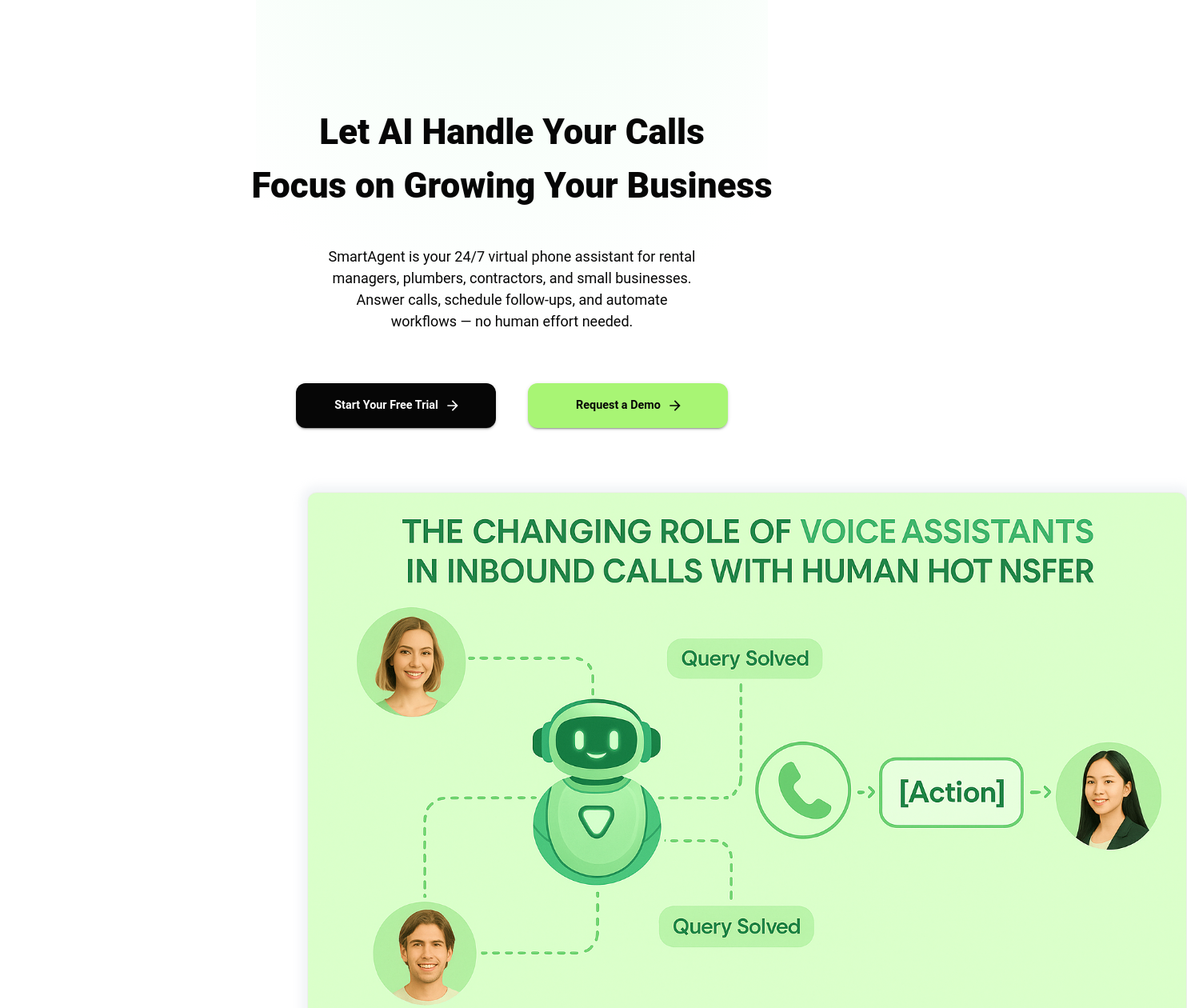
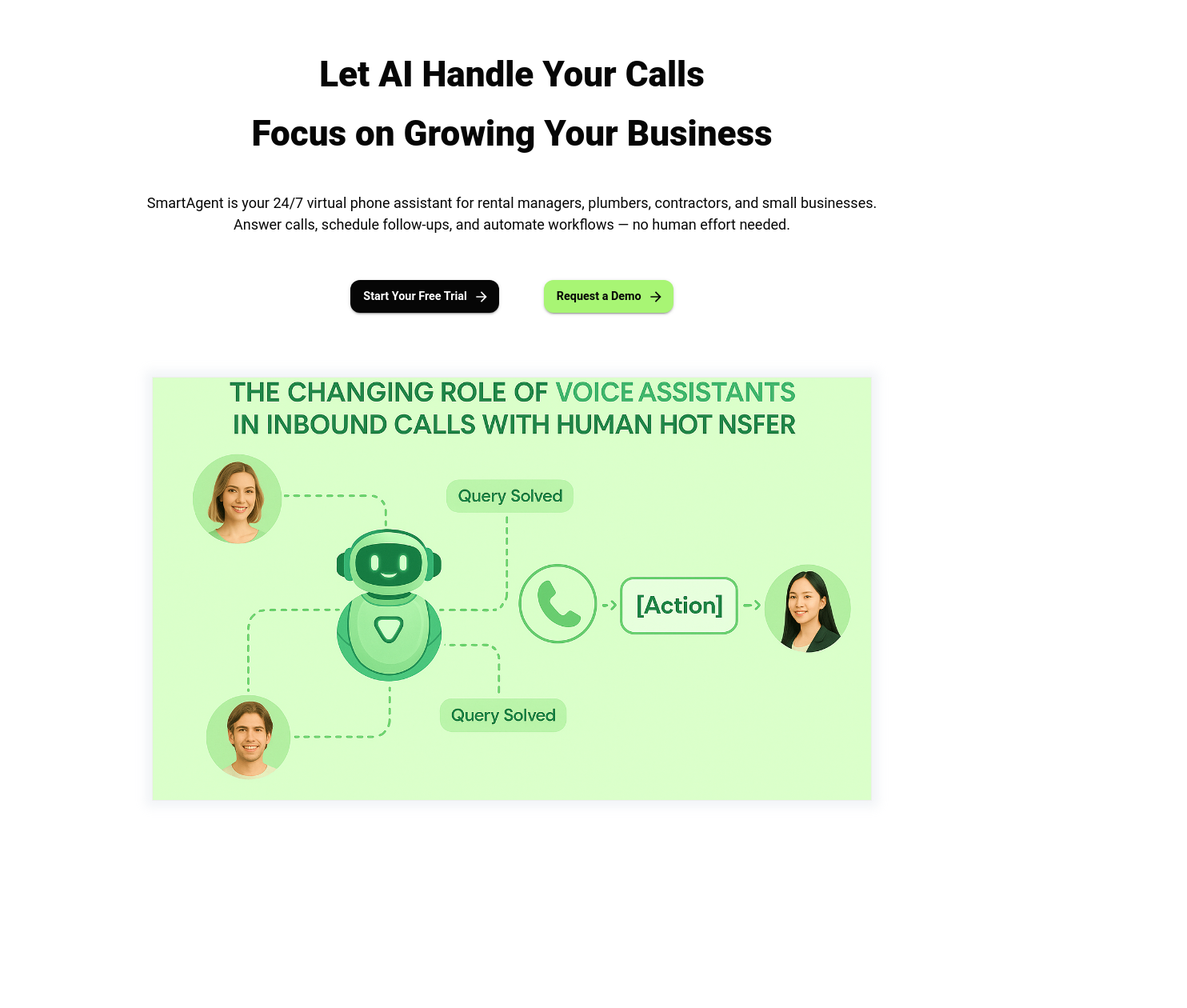
Before and after one commit to Dispatch-AI-com/frontend, a Next.js app: page / in a window 1280 px wide. Shown: the part 20-1280 px from the top of the page at 80% size, 1484 px wide, since content can reach past the window. After the commit the page ends 1101 px from the top, so only its background shows below. Built offline with nearby package versions, Linux system fonts and the light colour scheme.

Commit message:
Update-hero-styled-components

```diff
--- a/src/components/features/landing/HeroSection.tsx
+++ b/src/components/features/landing/HeroSection.tsx
@@ -1,164 +1,123 @@
 "use client";
 
 import * as React from 'react';
-import theme from '@/theme';
-import Box from '@mui/material/Box';
+import { styled } from '@mui/material/styles';
 import CommonButton from '@/components/ui/CommonButton';
-import Container from '@mui/material/Container';
-import Stack from '@mui/material/Stack';
-import Typography from '@mui/material/Typography';
-import { styled } from '@mui/material/styles';
 import ArrowForwardIcon from '@mui/icons-material/ArrowForward';
 
-// Styled component for the Demo image box
-const StyledBox = styled('div')(({ theme }) => ({
-  alignSelf: 'center',
-  width: '100%',
-  height: 300,
-  margin: '72px auto 0',
-  backgroundColor: theme.palette.background.default,
-  borderRadius: theme.shape.borderRadius,
-  border: '1px solid',
-  borderColor: theme.palette.grey[200],
-  boxShadow: '0 0 12px 8px hsla(220, 25%, 80%, 0.2)',
-  backgroundImage: 'url("/demo-image.png")',
-  backgroundSize: 'cover',
-  backgroundPosition: 'center',
-  [theme.breakpoints.up('sm')]: {
-    width: 1100,
-    height: 530,
-    marginTop: theme.spacing(10),
-  },
-  [theme.breakpoints.up('xs')]: {
-    height: 700,
-  },
-  ...theme.applyStyles('dark', {
-    boxShadow: '0 0 24px 12px hsla(210, 100%, 25%, 0.2)',
-    backgroundImage: `url("/demo-image.png")`,
-    outlineColor: 'hsla(220, 20%, 42%, 0.1)',
-    borderColor: theme.palette.grey[700],
-  }),
-}));
+const StyledContainer = styled('div')`
+  display: flex;
+  flex-direction: column;
+  align-items: center;
+  padding-top: ${({ theme }) => theme.spacing(12)};
+  padding-bottom: ${({ theme }) => theme.spacing(12)};
+
+  @media (min-width: ${({ theme }) => theme.breakpoints.values.xs}px) {
+    padding-top: ${({ theme }) => theme.spacing(10)};
+    padding-bottom: ${({ theme }) => theme.spacing(10)};
+  }
+`;
+
+const StyledStack = styled('div')`
+  display: flex;
+  flex-direction: column;
+  align-items: center;
+  gap: ${({ theme }) => theme.spacing(1)};
+  width: 70%;
+
+  @media (min-width: ${({ theme }) => theme.breakpoints.values.sm}px) {
+    width: 100%;
+  }
+`;
+
+const StyledHeader = styled('h1')`
+  display: flex;
+  align-items: center;
+  color: ${({ theme }) => theme.palette.text.primary};
+  font-size: ${({ theme }) => theme.typography.h1.fontSize};
+  font-family: ${({ theme }) => theme.typography.h1.fontFamily};
+  font-weight: ${({ theme }) => theme.typography.h1.fontWeight};
+  margin: 0;
+
+  @media (min-width: ${({ theme }) => theme.breakpoints.values.sm}px) {
+    font-size: ${({ theme }) => theme.typography.h1.fontSize};
+  }
+`;
+
+const StyledTypographyBody = styled('p')`
+  text-align: center;
+  color: ${({ theme }) => theme.palette.text.primary};
+  margin: 32px 0;
+  font-size: ${({ theme }) => theme.typography.body2.fontSize};
+  font-family: ${({ theme }) => theme.typography.fontFamily};
+
+  @media (min-width: ${({ theme }) => theme.breakpoints.values.sm}px) {
+    font-size: ${({ theme }) => theme.typography.body1.fontSize};
+    min-width: 1000px;
+  }
+`;
+
+const ButtonStack = styled('div')`
+  display: flex;
+  flex-direction: column;
+  justify-content: center;
+  align-items: center;
+  gap: ${({ theme }) => theme.spacing(7)};
+  padding-top: ${({ theme }) => theme.spacing(2)};
+
+  @media (min-width: ${({ theme }) => theme.breakpoints.values.sm}px) {
+    flex-direction: row;
+    width: 100%;
+  }
+`;
+
+const StyledDemoBox = styled('div')`
+  align-self: center;
+  background-color: ${({ theme }) => theme.palette.background.default};
+  border-radius: ${({ theme }) => theme.shape.borderRadius};
+  border: 1px solid ${({ theme }) => theme.palette.grey[200]};
+  box-shadow: 0 0 12px 8px hsla(220, 25%, 80%, 0.2);
+  background-image: url('/demo-image.png');
+  background-size: cover;
+  background-position: center;
+
+  @media (min-width: ${({ theme }) => theme.breakpoints.values.sm}px) {
+    width: 900px;
+    height: 530px;
+    margin-top: ${({ theme }) => theme.spacing(10)};
+  }
+
+  @media (max-width: ${({ theme }) => theme.breakpoints.values.xs}px) {
+    width: 700px;
+    height: 530px;
+  }
+`;
 
 export default function HeroSection() {
   return (
-    <Box
-      id="hero"
-      sx={(theme) => ({
-        width: '100%',
-        backgroundRepeat: 'no-repeat',
-        backgroundImage:
-          'radial-gradient(ellipse 80% 50% at 50% -20%, hsl(136.66666666666669, 81.81818181818188%, 95.68627450980391%), transparent)',
-        ...theme.applyStyles('dark', {
-          backgroundImage:
-            'radial-gradient(ellipse 80% 50% at 50% -20%, hsl(210, 100%, 16%), transparent)',
-        }),
-      })}
-    >
-      <Container
-        sx={{
-          display: 'flex',
-          flexDirection: 'column',
-          alignItems: 'center',
-          pt: { xs: 14, sm: 20 },
-          pb: { xs: 8, sm: 12 },
-        }}
-      >
-        <Stack
-          spacing={theme.spacing(2)}
-          useFlexGap
-          sx={{ alignItems: 'center', width: { xs: '70%', sm: '100%' } }}
-        >
-            <Typography
-            variant="h1"
-            sx={(theme) => ({
-              alignItems: 'center',
-              color: theme.palette.text.primary,
-              fontSize: { xs: theme.typography.h2.fontSize, sm: theme.typography.h1.fontSize },
-              fontFamily: theme.typography.h1.fontFamily,
-              fontWeight: theme.typography.h1.fontWeight,
-              ...theme.applyStyles('dark', {
-                color: theme.palette.text.secondary,
-              }),
-            })}
-            >
+    <StyledContainer>
+      <StyledStack>
+        <StyledHeader>
           Let&nbsp;AI&nbsp;Handle&nbsp;Your&nbsp;Calls
-            </Typography>
-
-          <Typography
-            variant="h1"
-            sx={(theme) => ({
-              alignItems: 'center',
-              color: theme.palette.text.primary,
-              fontSize: { xs: theme.typography.h2.fontSize, sm: theme.typography.h1.fontSize },
-              fontFamily: theme.typography.h1.fontFamily,
-              fontWeight: theme.typography.h1.fontWeight,
-              ...theme.applyStyles('dark', {
-                color: theme.palette.text.secondary,
-              }),
-            })}
-          >
+        </StyledHeader>
+        <StyledHeader>
           Focus&nbsp;on&nbsp;Growing&nbsp;Your&nbsp;Business
-          </Typography>
-
-            <Typography
-            sx={{
-              textAlign: 'center',
-              color: theme.palette.text.primary,
-              margin: '32px 0',
-              fontSize: { xs: theme.typography.body2.fontSize, sm: theme.typography.body1.fontSize },
-              fontFamily: theme.typography.fontFamily,
-              fontWeight: 'normal',
-            }}
-            >
-            SmartAgent is your 24/7 virtual phone
-            assistant for rental managers, plumbers, contractors,
+        </StyledHeader>
+        <StyledTypographyBody>
+          SmartAgent is your 24/7 virtual phone assistant for rental managers, plumbers, contractors,
           and small businesses.<br />
-            Answer calls, schedule follow-ups,
-            and automate workflows&nbsp;—&nbsp;no human effort needed.
-            </Typography>
-
-          <Stack
-            direction={{ xs: 'column', sm: 'row' }}
-            spacing={theme.spacing(5)}
-            display="flex"
-            justifyContent="center"
-            alignItems="center"
-            sx={{ pt: 2, width: { xs: '90%', sm: '100%' }}}
-          >
-            <CommonButton
-              buttonVariant="black"
-              endIcon={<ArrowForwardIcon />}
-              sx={
-                { minWidth: '250px',
-                  height: '56px',
-                  fontSize: theme.typography.button.fontSize,
-                  fontWeight: theme.typography.button.fontWeight,
-                }
-              }
-            >
+          Answer calls, schedule follow-ups, and automate workflows&nbsp;—&nbsp;no human effort needed.
+        </StyledTypographyBody>
+        <ButtonStack>
+          <CommonButton buttonVariant="black" endIcon={<ArrowForwardIcon />}>
             Start Your Free Trial
           </CommonButton>
-
-            <CommonButton
-              buttonVariant="green"
-              endIcon={<ArrowForwardIcon />}
-              sx={
-                { minWidth: '250px',
-                  height: '56px',
-                  fontSize: theme.typography.button.fontSize,
-                  fontWeight: theme.typography.button.fontWeight,
-                }
-              }
-            >
+          <CommonButton buttonVariant="green" endIcon={<ArrowForwardIcon />}>
             Request a Demo
           </CommonButton>
-          </Stack>
-        </Stack>
-
-        <StyledBox />
-
-      </Container>
-    </Box>
+        </ButtonStack>
+      </StyledStack>
+      <StyledDemoBox />
+    </StyledContainer>
   );
 }
```
Also changed, not shown: src/components/providers/ThemeProvider.tsx (line endings or trailing spaces). Lines whose indentation alone changed are shown as unchanged.
